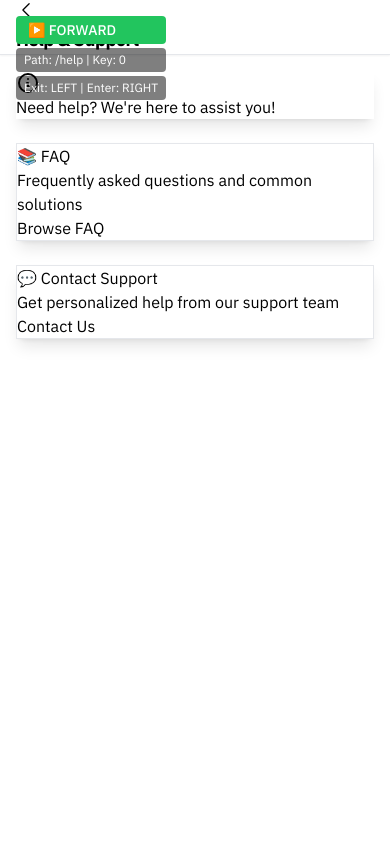
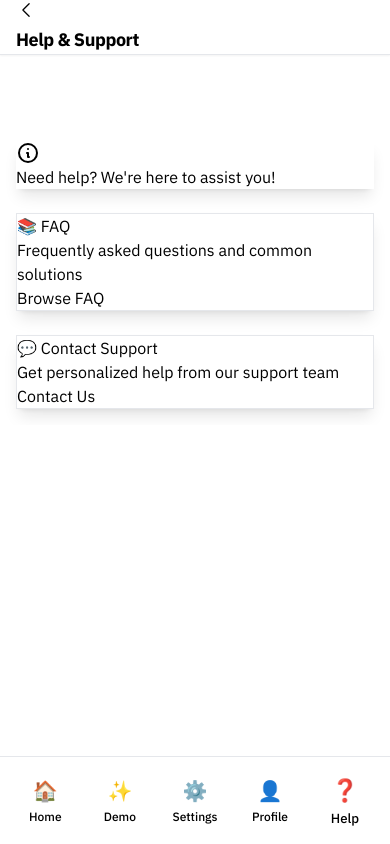
Before and after one commit to saugardev/ethcannes, a Next.js app: page /help in a window 390 px wide. Built offline with nearby package versions, Linux system fonts and the light colour scheme.

Commit message:
feat: mobile menu

```diff
--- /dev/null
+++ b/app/components/mobile-menu.tsx
@@ -0,0 +1,48 @@
+'use client';
+
+import { usePathname } from 'next/navigation';
+import { useRouter } from 'next/navigation';
+
+const parentPages = [
+  { path: '/', title: 'Home', icon: '🏠' },
+  { path: '/demo', title: 'Demo', icon: '✨' },
+  { path: '/settings', title: 'Settings', icon: '⚙️' },
+  { path: '/profile', title: 'Profile', icon: '👤' },
+  { path: '/help', title: 'Help', icon: '❓' },
+];
+
+export default function MobileMenu() {
+  const pathname = usePathname();
+  const router = useRouter();
+
+  const handleNavigation = (path: string) => {
+    router.push(path);
+  };
+
+  return (
+    <div
+      className="fixed bottom-0 left-0 right-0 bg-base-100/95 backdrop-blur-sm border-t border-base-300 z-[9999] pb-safe"
+      style={{ position: 'fixed', bottom: 0, left: 0, right: 0, zIndex: 9999 }}
+    >
+      <div className="flex items-center justify-around px-2 py-3">
+        {parentPages.map((page) => (
+          <button
+            key={page.path}
+            onClick={() => handleNavigation(page.path)}
+            className={`flex flex-col items-center justify-center p-2 rounded-xl transition-all duration-200 min-w-[60px] relative ${
+              pathname === page.path
+                ? 'text-primary bg-primary/10 scale-110'
+                : 'text-base-content/60 hover:text-base-content hover:bg-base-200/50'
+            }`}
+          >
+            <div className="text-xl mb-1">{page.icon}</div>
+            <div className="text-xs font-medium leading-tight">{page.title}</div>
+            {pathname === page.path && (
+              <div className="absolute -top-1 w-1 h-1 bg-primary rounded-full"></div>
+            )}
+          </button>
+        ))}
+      </div>
+    </div>
+  );
+}
--- a/app/components/navigation.tsx
+++ b/app/components/navigation.tsx
@@ -3,17 +3,23 @@
 import { useTransition } from './transition-provider';
 
 export function useViewTransitionRouter() {
-  const { navigate, goBack } = useTransition();
+  const { navigate, navigateInstant, goBack } = useTransition();
 
   const navigateWithTransition = (url: string) => {
-    console.log('🚀 Navigating forward to:', url);
     navigate(url);
   };
 
+  const navigateWithoutTransition = (url: string) => {
+    navigateInstant(url);
+  };
+
   const goBackWithTransition = () => {
-    console.log('🚀 Navigating back');
     goBack();
   };
 
-  return { navigateWithTransition, goBack: goBackWithTransition };
+  return {
+    navigateWithTransition,
+    navigateWithoutTransition,
+    goBack: goBackWithTransition
+  };
 }
--- a/app/components/page-layout.tsx
+++ b/app/components/page-layout.tsx
@@ -28,9 +28,9 @@ export default function PageLayout({
         onBackClick={onBackClick}
         onOptionsClick={onOptionsClick}
       />
-      <main className="relative">
+      <main className="relative pt-[70px] pb-[90px]">
         <div className="absolute inset-0 bg-gradient-to-b from-transparent via-base-100/50 to-base-200/30 pointer-events-none"></div>
-        <div className="relative z-10 pb-safe">
+        <div className="relative z-10 min-h-full overflow-y-auto">
           {children}
         </div>
       </main>
--- a/app/components/transition-provider.tsx
+++ b/app/components/transition-provider.tsx
@@ -8,6 +8,7 @@ interface TransitionContextType {
   direction: 'forward' | 'back';
   setDirection: (direction: 'forward' | 'back') => void;
   navigate: (url: string) => void;
+  navigateInstant: (url: string) => void;
   goBack: () => void;
 }
 
@@ -45,7 +46,6 @@ export default function TransitionProvider({ children }: TransitionProviderProps
   const navigate = (url: string) => {
     if (isTransitioning) return;
 
-    console.log('🚀 Starting FORWARD navigation to:', url);
     currentDirection.current = 'forward';
     setIsTransitioning(true);
     pendingNavigation.current = url;
@@ -54,10 +54,15 @@ export default function TransitionProvider({ children }: TransitionProviderProps
     setTransitionKey(prev => prev + 1);
   };
 
+  const navigateInstant = (url: string) => {
+    if (isTransitioning) return;
+
+    router.push(url);
+  };
+
   const goBack = () => {
     if (isTransitioning) return;
 
-    console.log('🚀 Starting BACK navigation');
     currentDirection.current = 'back';
     setIsTransitioning(true);
     pendingNavigation.current = 'back';
@@ -68,7 +73,6 @@ export default function TransitionProvider({ children }: TransitionProviderProps
 
   // Handle the actual navigation after exit animation
   const handleExitComplete = () => {
-    console.log('🚀 Exit animation complete, navigating with direction:', currentDirection.current);
     if (pendingNavigation.current) {
       if (pendingNavigation.current === 'back') {
         router.back();
@@ -82,7 +86,6 @@ export default function TransitionProvider({ children }: TransitionProviderProps
   // Reset transition state when pathname changes (after navigation)
   useEffect(() => {
     if (isTransitioning && !pendingNavigation.current) {
-      console.log('🚀 Navigation completed, resetting transition state');
       const timer = setTimeout(() => {
         setIsTransitioning(false);
       }, 350);
@@ -114,6 +117,7 @@ export default function TransitionProvider({ children }: TransitionProviderProps
       direction: currentDirection.current,
       setDirection: () => {}, // Not used anymore
       navigate,
+      navigateInstant,
       goBack
     }}>
       <div className="relative overflow-hidden min-h-screen">
@@ -128,11 +132,7 @@ export default function TransitionProvider({ children }: TransitionProviderProps
               currentDirection.current === 'forward' ? slideVariants.forwardInitial : slideVariants.backInitial
             )}
             animate={currentDirection.current === 'forward' ? slideVariants.forwardAnimate : slideVariants.backAnimate}
-            exit={(() => {
-              const exitVariant = currentDirection.current === 'forward' ? slideVariants.forwardExit : slideVariants.backExit;
-              console.log('🚀 Using exit variant:', currentDirection.current, 'exitX:', exitVariant.x);
-              return exitVariant;
-            })()}
+            exit={currentDirection.current === 'forward' ? slideVariants.forwardExit : slideVariants.backExit}
             transition={transition}
             className="w-full h-full fixed inset-0 bg-base-100"
           >
@@ -140,23 +140,6 @@ export default function TransitionProvider({ children }: TransitionProviderProps
           </motion.div>
         </AnimatePresence>
       </div>
-
-      {/* Debug indicator */}
-      <div className="fixed top-4 left-4 z-50 pointer-events-none">
-        <div className={`px-3 py-1 rounded text-white text-sm font-medium ${
-          currentDirection.current === 'forward' ? 'bg-green-500' : 'bg-red-500'
-        }`}>
-          {currentDirection.current === 'forward' ? '▶️ FORWARD' : '🔙 BACK'}
-          {isTransitioning && ' (transitioning)'}
-          {pendingNavigation.current && ' (pending)'}
-        </div>
-        <div className="text-xs text-white bg-black/50 px-2 py-1 rounded mt-1">
-          Path: {pathname} | Key: {transitionKey}
-        </div>
-        <div className="text-xs text-white bg-black/50 px-2 py-1 rounded mt-1">
-          Exit: {currentDirection.current === 'forward' ? 'LEFT' : 'RIGHT'} | Enter: {currentDirection.current === 'forward' ? 'RIGHT' : 'LEFT'}
-        </div>
-      </div>
     </TransitionContext.Provider>
   );
 }
--- a/app/layout.tsx
+++ b/app/layout.tsx
@@ -3,6 +3,7 @@ import { IBM_Plex_Sans } from "next/font/google";
 import "./globals.css";
 import PWAProvider from "./components/pwa-provider";
 import TransitionProvider from "./components/transition-provider";
+import MobileMenu from "./components/mobile-menu";
 
 const ibmPlexSans = IBM_Plex_Sans({
   variable: "--font-ibm-plex-sans",
@@ -44,13 +45,17 @@ export default function RootLayout({
           }
         `}</style>
       </head>
-      <body className={`${ibmPlexSans.variable} font-sans bg-base-100 text-base-content antialiased`}>
+      <body className={`${ibmPlexSans.variable} font-sans bg-base-100 text-base-content antialiased overflow-x-hidden`}>
         <TransitionProvider>
-          <div className="min-h-screen bg-gradient-to-br from-base-100 to-base-200">
+          <div className="min-h-screen bg-gradient-to-br from-base-100 to-base-200 relative">
             <PWAProvider />
             {children}
+
+            {/* Global Mobile Menu - Inside provider but outside animations */}
           </div>
         </TransitionProvider>
+        <MobileMenu />
+
       </body>
     </html>
   );
```
